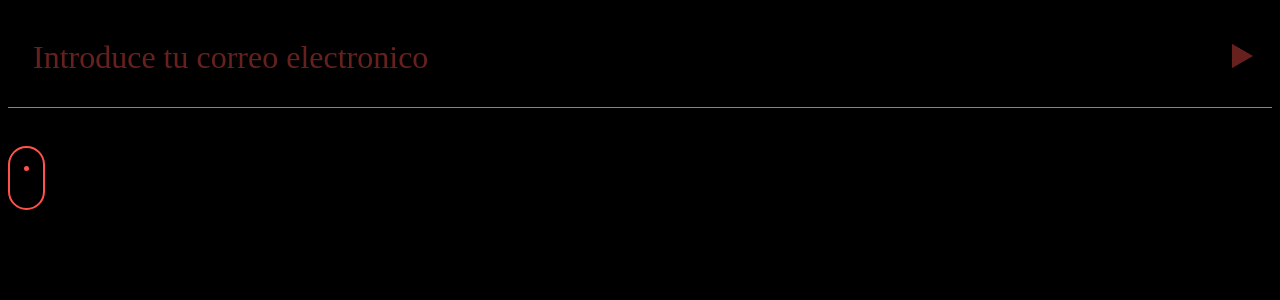
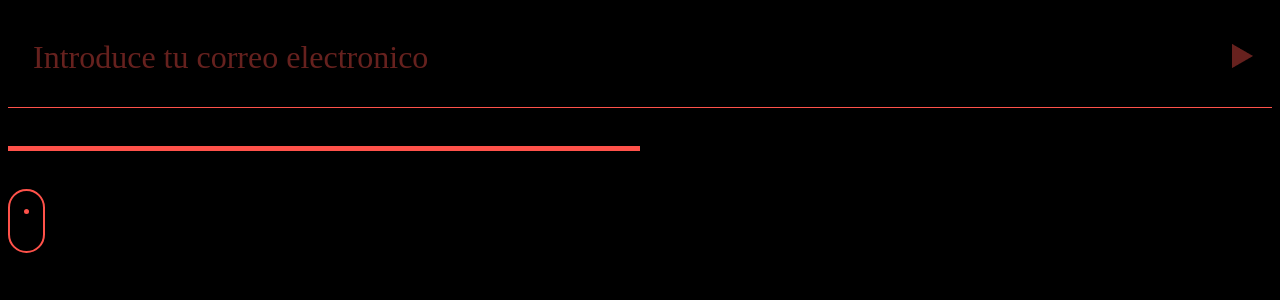
Before and after one commit to Yevhenbk/worksut-landing, a React (Create React App) app: page / in a window 1280 px wide. Shown: the top 300 px of the page. Built offline with nearby package versions, Linux system fonts and the light colour scheme.

Commit message:
FEATURE: FEND-07 Progress bar component (#4)
* Create base structure for component
* Define the style and the configuration
* Configure the maximum and minimum value on the progress
* Configure the sample view and fixed some errors

```diff
--- /dev/null
+++ b/src/components/ProgressBar/ProgressBar.tsx
@@ -0,0 +1,32 @@
+import React from "react";
+import * as PropTypes from "prop-types";
+import { ProgressBarContainer, ProgressStatus } from "./ProgressBarStyle";
+
+// * Define proptypes
+const ProgressBarProptypes = {
+  progress: PropTypes.oneOf([...new Array(101)].map((_, i) => i)),
+};
+
+// * Define typealias
+type ProgressBarTyped = PropTypes.InferProps<typeof ProgressBarProptypes>;
+
+/**
+ * ! Define progress bar component
+ * * whitehatdevv - 2022/01/28
+ * @abstract This progress bar works with the interval [0,100]
+ */
+const ProgressBar: React.FC<ProgressBarTyped> = (props: any) => {
+  return (
+    <>
+      <ProgressBarContainer>
+        <ProgressStatus progress={props.progress}></ProgressStatus>
+      </ProgressBarContainer>
+    </>
+  );
+};
+
+// * Set proptypes
+ProgressBar.propTypes = ProgressBarProptypes;
+
+// * Export component
+export default ProgressBar;
--- /dev/null
+++ b/src/components/ProgressBar/ProgressBarStyle.ts
@@ -0,0 +1,20 @@
+import styled from "styled-components";
+import { Tokens } from "../../static/Colors";
+
+// * Create styled div
+export const ProgressBarContainer = styled.div`
+  width: 100%;
+  height: 4pt;
+`;
+
+// * Interface definition for props configuration
+interface ProgressStatusProps {
+  progress: number;
+}
+
+// * Created sub progress div
+export const ProgressStatus = styled.div<ProgressStatusProps>`
+  background-color: ${Tokens.Colors.Primary};
+  height: 4pt;
+  width: ${(props) => props.progress}%;
+`;
--- a/src/sample/SampleView.tsx
+++ b/src/sample/SampleView.tsx
@@ -1,5 +1,6 @@
 import { useEffect, useState } from "react";
 import Input from "../components/Input/Input";
+import ProgressBar from "../components/ProgressBar/ProgressBar";
 import Scrollable from "../components/Scrollable/Scrollable";
 import "./SampleView.scss";
 
@@ -33,6 +34,9 @@ const SampleView = () => {
         />
       </div>
       <div className="mt-3">
+        <ProgressBar progress={50}></ProgressBar>
+      </div>
+      <div className="mt-3">
         <Scrollable></Scrollable>
       </div>
     </>
```
